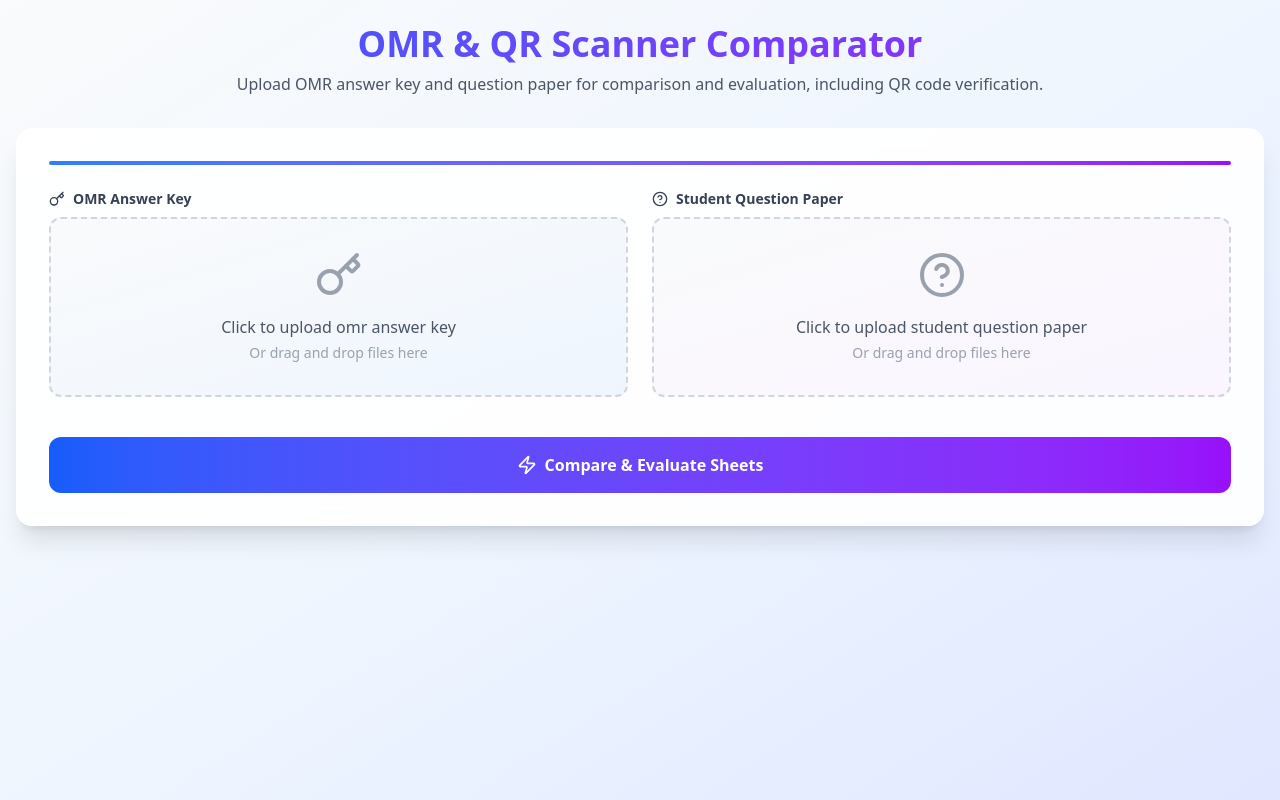
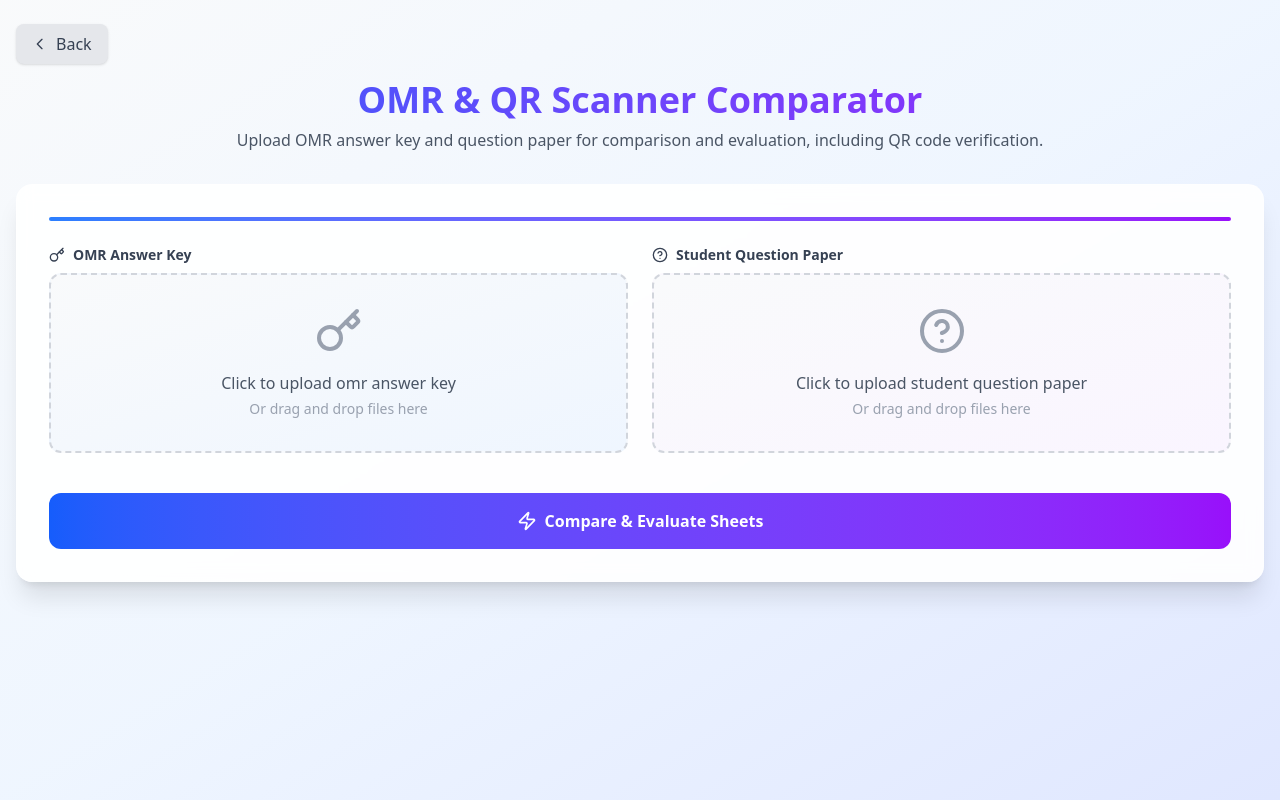
Before and after one commit to Code4Bharat1/neet720-admin, a Next.js app: page /scan-omr in a window 1280 px wide. Built offline with nearby package versions, Linux system fonts and the light colour scheme.

Commit message:
Add back button to OMR scanner and improve layout in admin login

```diff
--- a/src/app/scan-omr/page.jsx
+++ b/src/app/scan-omr/page.jsx
@@ -4,6 +4,7 @@ import { useState, useRef } from "react"
 import axios from "axios"
 import { motion, AnimatePresence } from "framer-motion"
 import { FileText, CheckCircle, XCircle, Loader2, Send, Trash2, Zap, Key, HelpCircle, QrCode } from "lucide-react"
+import { useRouter } from "next/navigation"
 
 // File Upload Component
 const FileUploadZone = ({ onFileSelect, files, label, color = "blue", icon: Icon }) => {
@@ -93,6 +94,7 @@ const FileUploadZone = ({ onFileSelect, files, label, color = "blue", icon: Icon
 }
 
 const OMRScannerSimplified = () => {
+  const router = useRouter()
   const [answerKeyFiles, setAnswerKeyFiles] = useState([])
   const [questionPaperFiles, setQuestionPaperFiles] = useState([])
   const [result, setResult] = useState(null)
@@ -360,6 +362,27 @@ const OMRScannerSimplified = () => {
   return (
     <div className="min-h-screen bg-gradient-to-br from-gray-50 via-blue-50 to-indigo-100">
       <div className="container mx-auto px-4 py-6 max-w-7xl">
+        {/* Back Button */}
+        <button
+          type="button"
+          onClick={() => router.push('/admindashboard')}
+          className="mb-4 inline-flex items-center gap-2 px-4 py-2 rounded-lg bg-gray-200 hover:bg-gray-300 text-gray-700 font-medium shadow transition-all"
+        >
+          <svg
+            className="w-4 h-4"
+            fill="none"
+            stroke="currentColor"
+            viewBox="0 0 24 24"
+          >
+            <path
+              strokeLinecap="round"
+              strokeLinejoin="round"
+              strokeWidth="2"
+              d="M15 19l-7-7 7-7"
+            />
+          </svg>
+          Back
+        </button>
         {/* Header Section */}
         <motion.div
           className="mb-6 sm:mb-8 text-center"
--- a/src/components/login/Login.jsx
+++ b/src/components/login/Login.jsx
@@ -42,7 +42,18 @@ const AdminLogin = () => {
   };
 
   return (
-    <div className="flex flex-col md:flex-row min-h-screen bg-gradient-to-b from-[#0077B6] to-[#ADE8F4]">
+    <div className="flex flex-col md:flex-row min-h-screen bg-gradient-to-b from-[#0077B6] to-[#ADE8F4] items-center justify-center relative">
+      {/* Mobile Logo at Top - Overlapping Login Box */}
+      <div className="md:hidden flex justify-center w-full relative top-5 left-0 z-20">
+        <Image
+          src="/neet720_logo.jpg"
+          alt="Neet720 Logo"
+          width={120}
+          height={80}
+          className="object-contain drop-shadow-lg"
+          style={{ marginBottom: "-40px" }}
+        />
+      </div>
       {/* Left Logo Section */}
       <div className="hidden md:flex w-full md:w-[40%] items-center justify-center p-6">
         <Image
@@ -55,8 +66,8 @@ const AdminLogin = () => {
       </div>
 
       {/* Right Login Section */}
-      <div className="flex flex-col items-center justify-center w-full md:w-[60%] bg-white p-8 md:rounded-l-3xl shadow-lg">
-        {/* Mobile Logo */}
+      <div className="flex flex-col items-center justify-center w-full md:w-[60%] bg-white p-8 md:rounded-l-3xl shadow-lg max-w-full relative z-10 md:mt-0">
+        {/* Mobile Nexcore Logo */}
         <div className="md:hidden flex justify-center mb-6">
           <Image
             src="/nexcore-logo-pc.png"
```
